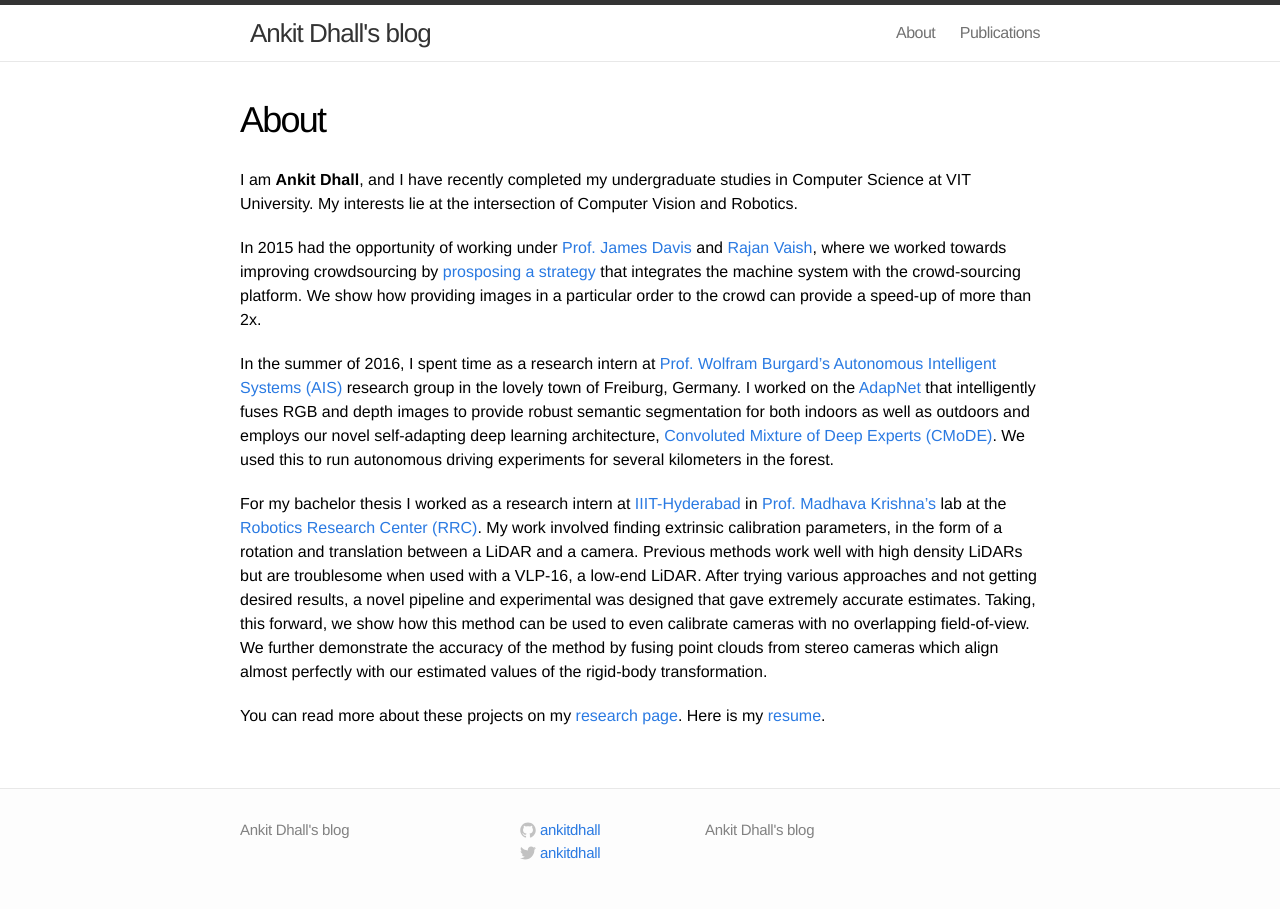
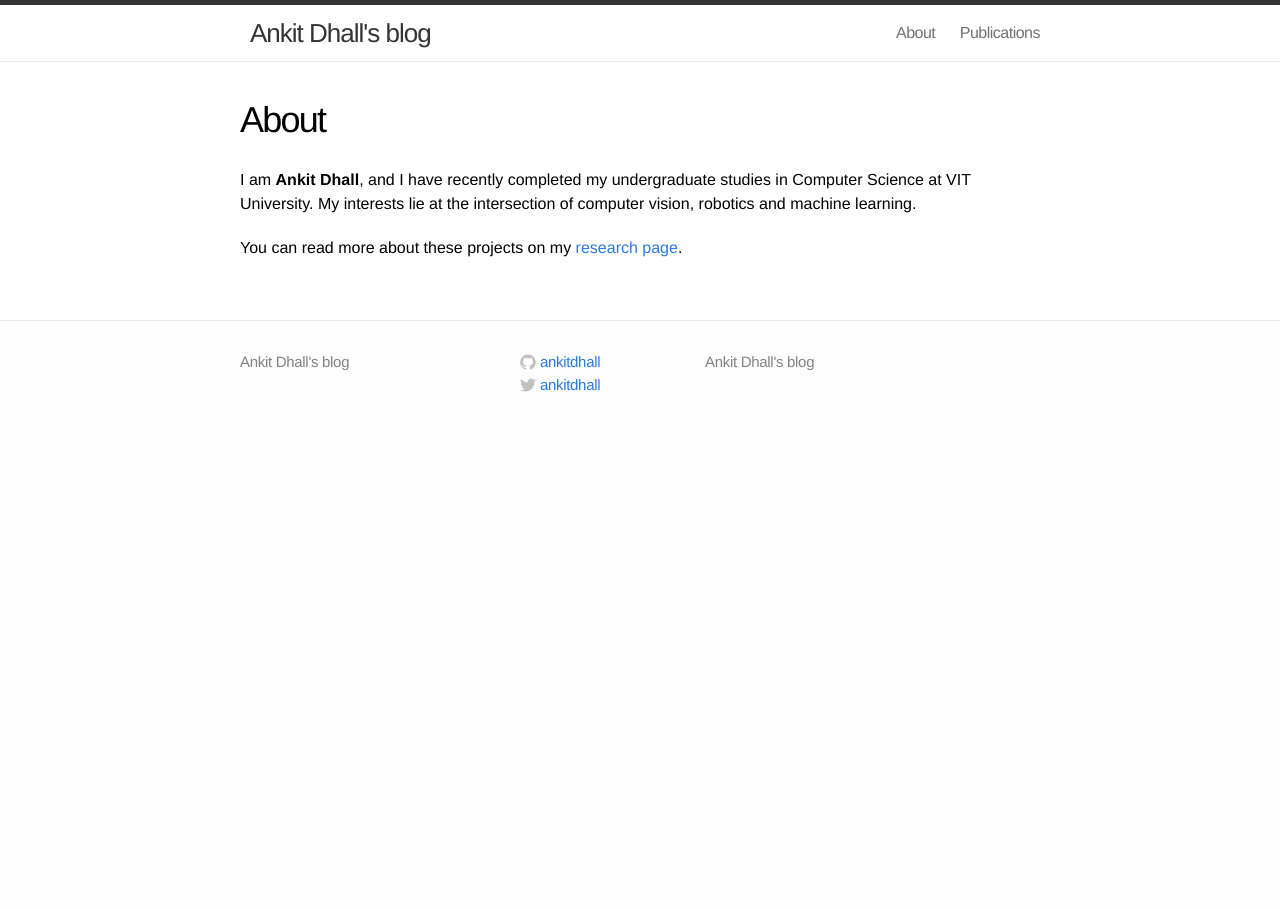
Before and after one commit to ankitdhall/ankitdhall.github.io, a Jekyll site: the page built from about.md, in a window 1280 px wide. Built offline with Jekyll 4.4.1, drawn with Linux system fonts in a browser that asks for light colours.

Commit message:
update about

```diff
--- a/about.md
+++ b/about.md
@@ -4,12 +4,6 @@
 permalink: /about/
 ---
 
-I am **Ankit Dhall**, and I have recently completed my undergraduate studies in Computer Science at VIT University. My interests lie at the intersection of Computer Vision and Robotics.
+I am **Ankit Dhall**, and I have recently completed my undergraduate studies in Computer Science at VIT University. My interests lie at the intersection of computer vision, robotics and machine learning.
 
-In 2015 had the opportunity of working under [Prof. James Davis](https://users.soe.ucsc.edu/~davis/) and [Rajan Vaish](https://stanford.edu/~rvaish/), where we worked towards improving crowdsourcing by [prosposing a strategy](http://arxiv.org/abs/1509.07543) that integrates the machine system with the crowd-sourcing platform. We show how providing images in a particular order to the crowd can provide a speed-up of more than 2x.
-
-In the summer of 2016, I spent time as a research intern at [Prof. Wolfram Burgard's](http://www2.informatik.uni-freiburg.de/~burgard/) [Autonomous Intelligent Systems (AIS)](http://ais.informatik.uni-freiburg.de/index_en.php) research group in the lovely town of Freiburg, Germany. I worked on the [AdapNet](http://ais.informatik.uni-freiburg.de/publications/papers/valada17icra.pdf) that intelligently fuses RGB and depth images to provide robust semantic segmentation for both indoors as well as outdoors and employs our novel self-adapting deep learning architecture, [Convoluted Mixture of Deep Experts (CMoDE)](http://ais.informatik.uni-freiburg.de/publications/papers/valada16irosws.pdf). We used this to run autonomous driving experiments for several kilometers in the forest.
-
-For my bachelor thesis I worked as a research intern at [IIIT-Hyderabad](https://www.iiit.ac.in/) in [Prof. Madhava Krishna's](http://faculty.iiit.ac.in/~mkrishna/index.html) lab at the [Robotics Research Center (RRC)](http://robotics.iiit.ac.in/). My work involved finding extrinsic calibration parameters, in the form of a rotation and translation between a LiDAR and a camera. Previous methods work well with high density LiDARs but are troublesome when used with a VLP-16, a low-end LiDAR. After trying various approaches and not getting desired results, a novel pipeline and experimental was designed that gave extremely accurate estimates. Taking, this forward, we show how this method can be used to even calibrate cameras with no overlapping field-of-view. We further demonstrate the accuracy of the method by fusing point clouds from stereo cameras which align almost perfectly with our estimated values of the rigid-body transformation.
-
-You can read more about these projects on my [research page](/publications/). Here is my [resume](/assets/AnkitDhall_resume.pdf).
+You can read more about these projects on my [research page](/publications/).
```
Also changed, not shown: 1 other file.
